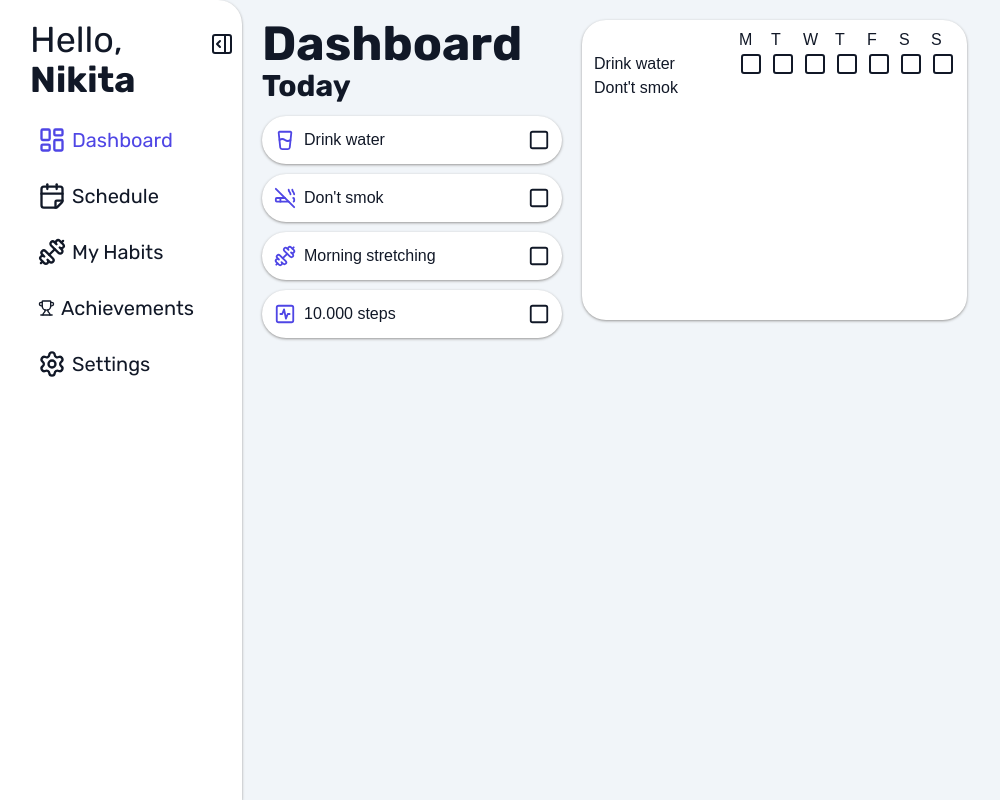
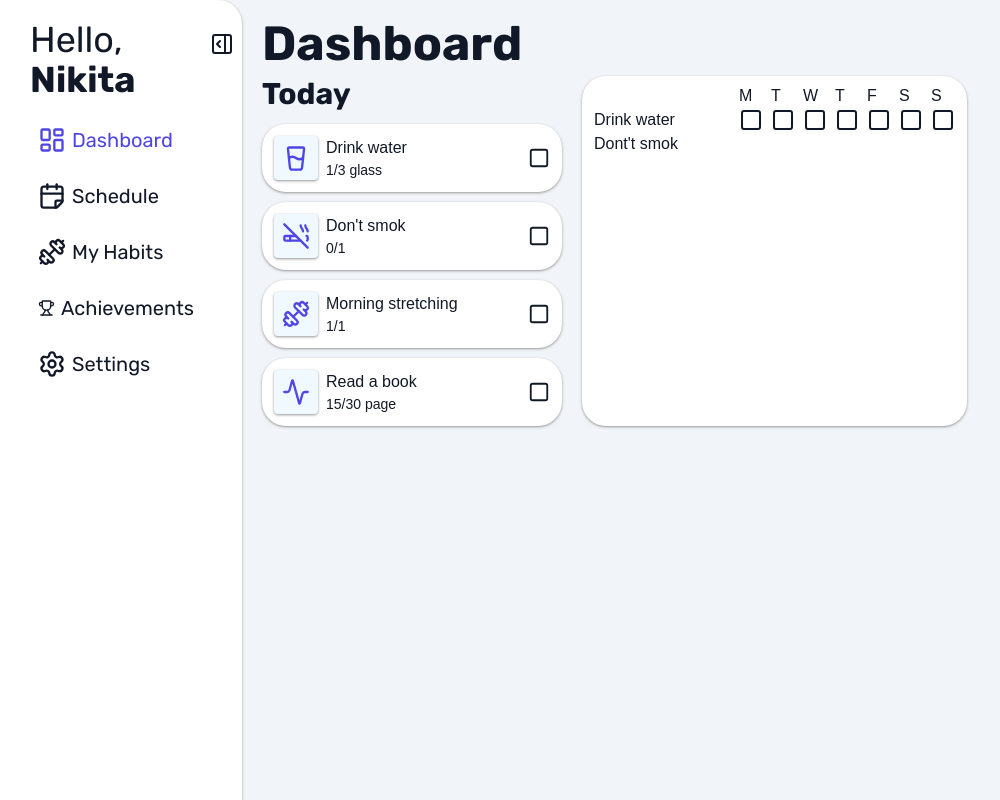
Before and after one commit to niki1tusa/the-loop, a Next.js app: page /dashboard in a window 1280 px wide. Shown: the whole page, without its empty margins (10-1010 px from the left). Built offline with nearby package versions, Linux system fonts and the light colour scheme.

Commit message:
feat: layout for public directory

```diff
--- a/src/app/(public)/dashboard/page.tsx
+++ b/src/app/(public)/dashboard/page.tsx
@@ -1,25 +1,14 @@
-import Sidebar from '../../../components/sidebar/Sidebar';
-import Title from '../../../components/title/Title';
 import TodayCard from '../../../components/today/TodayCard';
 
 import Calendar from '@/src/components/calendar/Calendar';
 
 export default function DashboardPage() {
 	return (
-		<div className='grid h-screen grid-cols-[1fr_4fr] gap-5'>
-			{/* navbar */}
-			<Sidebar />
-			<div className='grid-row-[1fr_1fr] mt-5 grid gap-2'>
-				<div className='flex gap-5'>
-					<div className='flex flex-col'>
-						<Title textSize='xl'>Dashboard</Title>
-						<TodayCard />
-					</div>
-					<Calendar />
-				</div>
-				{/* other low section */}
-				<div></div>
+		<div className='flex gap-5'>
+			<div className='flex flex-col'>
+				<TodayCard />
 			</div>
+			<Calendar />
 		</div>
 	);
 }
--- /dev/null
+++ b/src/app/(public)/layout.tsx
@@ -0,0 +1,14 @@
+import Sidebar from '@/src/components/sidebar/Sidebar';
+import Title from '@/src/components/title/Title';
+
+export default function Publiclayout({ children }: { children: React.ReactNode }) {
+	return (
+		<div className='grid h-screen grid-cols-[1fr_4fr] gap-5'>
+			<Sidebar />
+			<div className='mt-5 flex flex-col gap-2'>
+				<Title textSize='xl'>Dashboard</Title>
+				{children}
+			</div>
+		</div>
+	);
+}
--- a/src/components/calendar/Calendar.tsx
+++ b/src/components/calendar/Calendar.tsx
@@ -17,7 +17,7 @@ export default function Calendar() {
 		},
 	];
 	return (
-		<div className='bg-card text-card-foreground h-[300px] rounded-3xl px-3 py-2 shadow shadow-neutral-400'>
+		<div className='bg-card text-card-foreground rounded-3xl px-3 py-2 shadow shadow-neutral-400'>
 			{/* weekly */}
 			<div className='flex gap-2'>
 				<ul className='flex flex-col'>
--- a/src/components/today/TodayCard.tsx
+++ b/src/components/today/TodayCard.tsx
@@ -39,12 +39,19 @@ export default function TodayCard() {
 							className='bg-card flex items-center justify-between rounded-3xl px-3 py-3 font-medium shadow shadow-neutral-400 hover:shadow-lg 2xl:text-xl'
 							key={item.id}
 						>
-							<span className='flex items-center gap-2'>
-								<Icon size={22} className='text-primary' />
-								{item.title}
-							</span>
+							<div className='flex items-center gap-2'>
+								<div className='rounded bg-sky-50 p-2 shadow shadow-neutral-400'>
+									<Icon size={28} className='text-primary' />
+								</div>
+								<div className='flex flex-col'>
+									<span>{item.title}</span>
+									<span className='text-sm'>
+										{item.complete_quantity}/{item.quantity} {item.quantity_description}
+									</span>
+								</div>
+							</div>
 							<button onClick={() => handleComplete(item.id)}>
-								{bool ? <SquareCheck size={22} /> : <Square size={22} />}
+								{bool ? <SquareCheck className='text-secondary' size={22} /> : <Square size={22} />}
 							</button>
 						</motion.li>
 					);
--- a/src/components/today/today.data.ts
+++ b/src/components/today/today.data.ts
@@ -1,10 +1,38 @@
-import { CigaretteOff, Dumbbell, GlassWater, SquareActivity } from 'lucide-react';
+import { Activity, CigaretteOff, Dumbbell, GlassWater } from 'lucide-react';
 
 import { TMyHabitItem } from './today.types';
 
 export const MY_HABIT_MOCK: TMyHabitItem[] = [
-	{ id: 1, title: 'Drink water', is_completed: false, icon: GlassWater },
-	{ id: 2, title: "Don't smok", is_completed: false, icon: CigaretteOff },
-	{ id: 3, title: 'Morning stretching', is_completed: false, icon: Dumbbell },
-	{ id: 4, title: '10.000 steps', is_completed: false, icon: SquareActivity },
+	{
+		id: 1,
+		title: 'Drink water',
+		icon: GlassWater,
+		quantity: 3,
+		complete_quantity: 1,
+		quantity_description: 'glass',
+	},
+	{
+		id: 2,
+		title: "Don't smok",
+		icon: CigaretteOff,
+		quantity: 1,
+		complete_quantity: 0,
+		quantity_description: null,
+	},
+	{
+		id: 3,
+		title: 'Morning stretching',
+		icon: Dumbbell,
+		quantity: 1,
+		complete_quantity: 1,
+		quantity_description: null,
+	},
+	{
+		id: 4,
+		title: 'Read a book',
+		icon: Activity,
+		quantity: 30,
+		complete_quantity: 15,
+		quantity_description: 'page',
+	},
 ];
```
Also changed, not shown: src/components/today/today.types.ts (+8 -1 lines).
